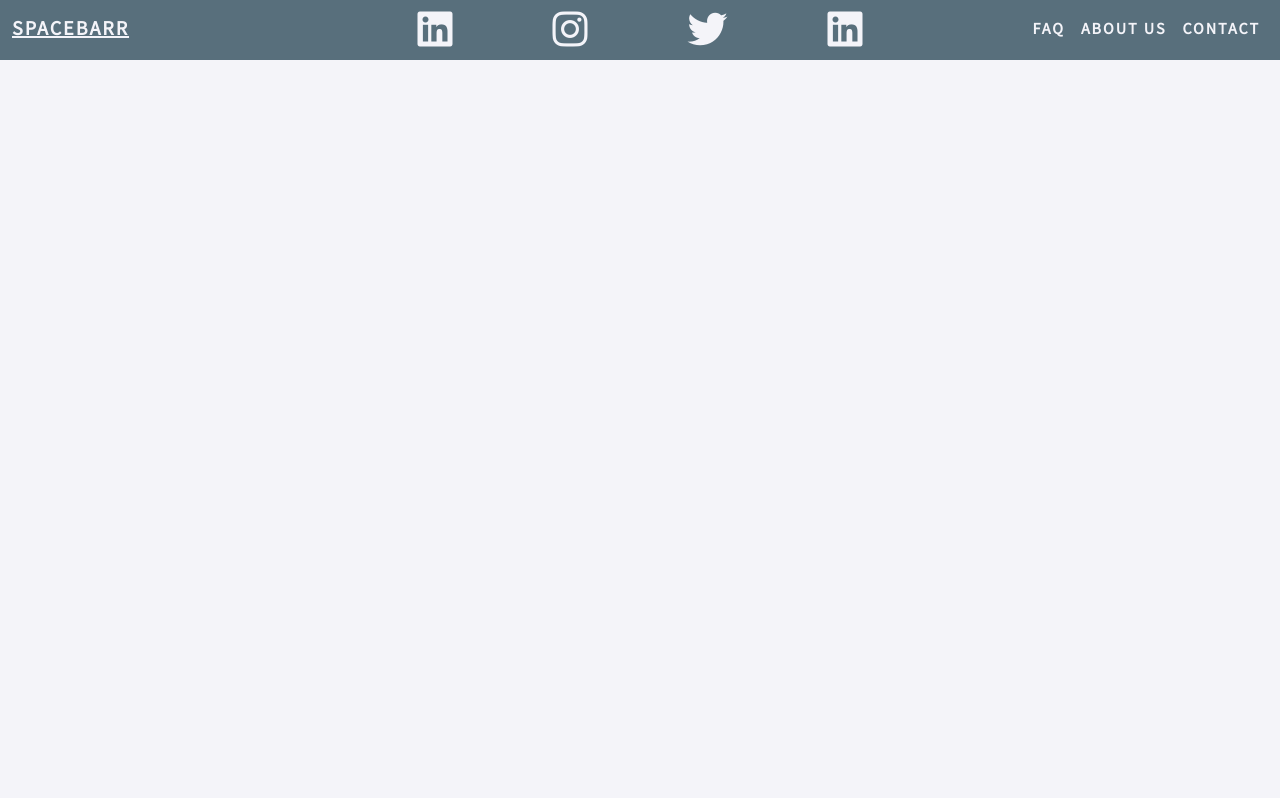
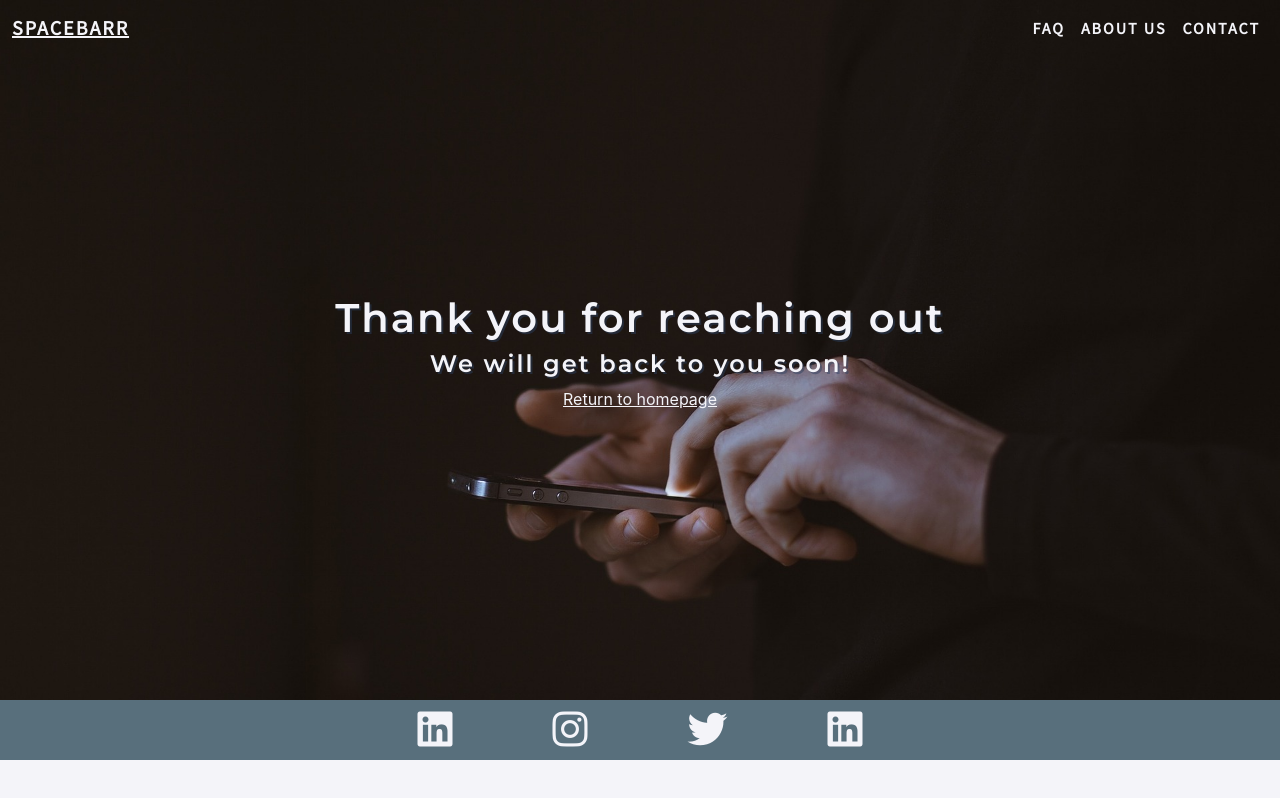
Before and after one commit to melissabarrerafarias/freelanced-company, a React (Create React App) app: page /confirm in a window 1280 px wide. Built offline with nearby package versions, Linux system fonts and the light colour scheme.

Commit message:
added form submission to send email when user submits

```diff
--- a/src/App.js
+++ b/src/App.js
@@ -5,6 +5,7 @@ import NavBar from './components/NavBar';
 import LandingPage from "./pages/LandingPage";
 import Contact from './pages/Contact';
 import Footer from "./components/Footer";
+import ConfirmationSent from './pages/ConfirmationSent';
 
 
 
@@ -16,6 +17,7 @@ function App() {
         <Switch>
           <Route exact path = "/" component = {LandingPage}></Route>
           <Route exact path = "/contact" component = {Contact}></Route>
+          <Route exact path = "/confirm" component = {ConfirmationSent}></Route>
         </Switch>
         <Footer/>
       </div>
--- a/src/contact.css
+++ b/src/contact.css
@@ -167,6 +167,16 @@ ol, ul {
     color: var(--dark-electric)
 }
 
+#confirmationSent {
+    text-align: center;
+    margin-top: 21%;
+    margin-bottom: 20%;
+}
+
+.go-back {
+    text-decoration: underline;
+    color: var(--ghost-white)
+}
 
 /* media queries */
 @media (max-width: 1399.98px) {
--- /dev/null
+++ b/src/pages/ConfirmationSent.js
@@ -0,0 +1,19 @@
+import React from 'react';
+import '../contact.css';
+import call from '../assets/images/cell-phone-690192_1920.jpg'
+function ConfirmationSent() {
+    return (
+        <main>
+            <div className="contact-hero">
+                <div class="contact-div-heading">
+                    <h1 className="contact-heading">Thank you for reaching out</h1>
+                    <h4 className="contact-heading">We will get back to you soon!</h4>
+                    <a href = "/" className = "go-back">Return to homepage</a>
+                </div>
+                <img src={call} className="contact-img"></img>
+            </div>
+        </main>
+    )
+};
+
+export default ConfirmationSent;
--- a/src/pages/Contact.js
+++ b/src/pages/Contact.js
@@ -33,32 +33,40 @@ function Contact() {
 
                         <div className="contact-divs">
                             <i class="fas fa-envelope-square contact-logos"></i>Or Email Us at
-                            <a href="mailto:spacebarr@gmail.com"> @spacebarr@gmail.com</a>
+                            <a href="mailto:spacebarr@gmail.com"> @spacebarrofficial@gmail.com</a>
                         </div>
                     </div>
                 </div>
             </div>
 
-            <div id = "contactFormDiv" className="container">
+            <div id="contactFormDiv" className="container">
                 <h1 className="text-center">Contact Us</h1>
                 <h3 className="text-center">We'd love to work with you</h3>
                 <div className="col-md-12">
-                    <form className = "client-form">
+
+                    <form className="client-form" action="https://formsubmit.co/bf08c4938b1b5a7ebce82ff857e28784" method="POST">
                         <div class="input-group">
-                            <input id="clientName" placeholder="name" type="text" class="form-control" aria-label="Sizing example input" aria-describedby="inputGroup-sizing-default" />
+                            <input name="name" id="clientName" placeholder="name" type="text" class="form-control" aria-label="Sizing example input"
+                                aria-describedby="inputGroup-sizing-default" required />
                         </div>
 
                         <div class="input-group">
-                            <input id="clientEmail" placeholder="email" type="text" class="form-control" aria-label="Sizing example input" aria-describedby="inputGroup-sizing-default" />
+                            <input name="email" id="clientEmail" placeholder="email" type="email" class="form-control" aria-label="Sizing example input"
+                                aria-describedby="inputGroup-sizing-default" required />
                         </div>
 
-                        <div class="input-group">
-                            <textarea id="clientMessage" placeholder="message" type="text" class="form-control" aria-label="Sizing example input" aria-describedby="inputGroup-sizing-default" />
+                        <input type='hidden' name="_next" value="http://localhost:3000/confirm" />
+                        <input type="hidden" name="_captcha" value="false" />
+
+                        <div class ="input-group">
+                        <textarea name="message" id="clientMessage" placeholder="message" type ="text" class ="form-control" aria-label="Sizing example input"
+                        aria-describedby="inputGroup-sizing-default" required />
                         </div>
                         <div className="d-flex justify-content-center">
-                        <button className="submit-btn text-end">Submit</button>
+                        <button type ="submit" className="submit-btn text-end">Submit</button>
                         </div>
                     </form>
+
                 </div>
             </div>
         </main>
```
Also changed, not shown: src/assets/images/cell-phone-690192_1920.jpg (added), src/assets/images/workspace.webp (added).
